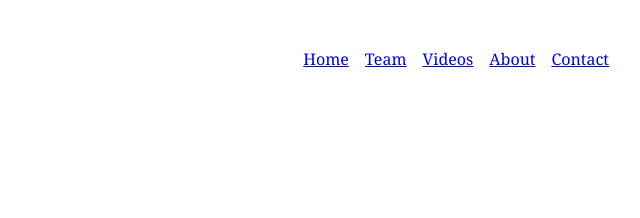
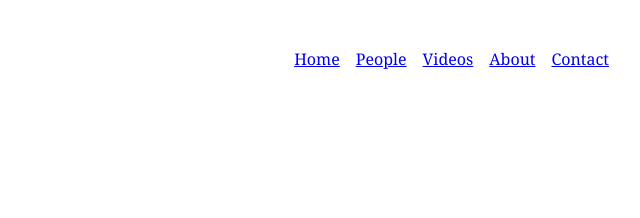
Before and after one commit to jorger99/RostrosFisicosGatsby, a Gatsby site: page /about/ in a window 1280 px wide. Shown: the full height of the page, 449-1089 px from the left. Built offline with nearby package versions, Linux system fonts and the light colour scheme; Gatsby itself is replaced by a stand-in of ours.

Commit message:
Update pagelayout.js

```diff
--- a/src/components/pagelayout.js
+++ b/src/components/pagelayout.js
@@ -18,7 +18,7 @@
 
       <ul style={{ listStyle: `none`, float: `right`, color: 'black' }}>
         <ListLink to="/">Home</ListLink>
-        <ListLink to="/people/">Team</ListLink>
+        <ListLink to="/people/">People</ListLink>
         <ListLink to="/videos/">Videos</ListLink>
         <ListLink to="/about/">About</ListLink>
         <ListLink to="/contact/">Contact</ListLink>
```
